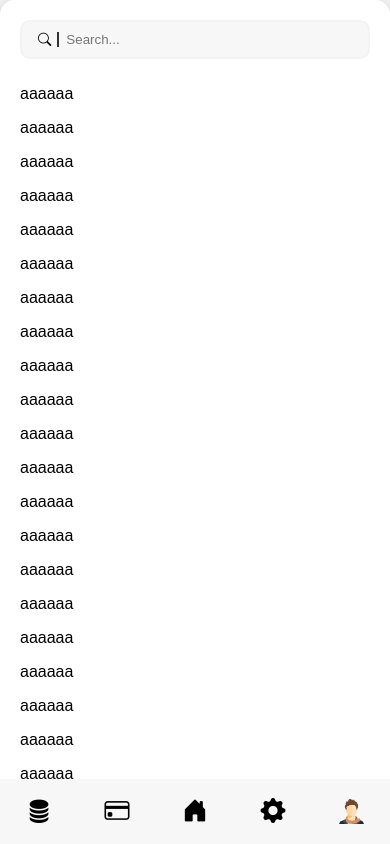
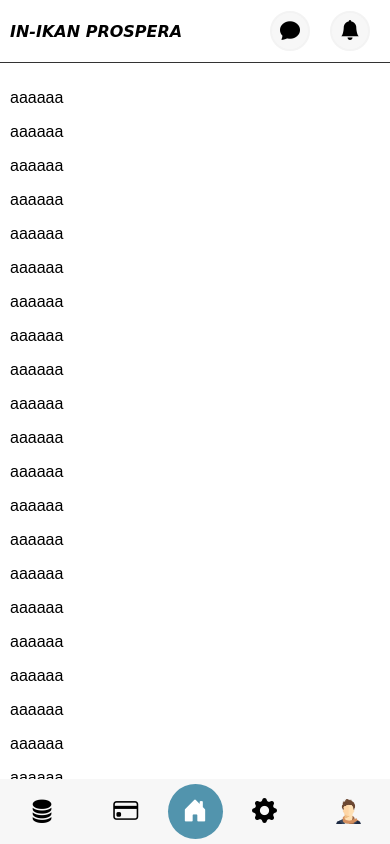
Before and after one commit to tipalsyahhh/tampilan-in-ikan, a plain HTML site: page home.html in a window 390 px wide. Drawn offline with nearby package versions, Linux system fonts and the light colour scheme.

Commit message:
fronend in-ikan

```diff
--- a/css/tampilan.css
+++ b/css/tampilan.css
@@ -16,10 +16,8 @@ body {
 
 .content {
     display: flex;
-    height: calc(100vh * 0.92 - 20px);
-    padding: 10px;
+    height: calc(100vh * 0.92);
     backdrop-filter: blur(6px) saturate(200%);
-    -webkit-backdrop-filter: blur(6px) saturate(200%);
     background-color: rgba(255, 255, 255, 0.52);
     box-shadow: 0 4px 30px rgb(0 0 0 / 33%);
     border-radius: 15px;
@@ -29,6 +27,8 @@ body {
     padding: 10px;
     width: 250px;
     background-color: aliceblue;
+    border-top-left-radius: 15px;
+    border-bottom-left-radius: 15px;
 }
 
 .judul {
@@ -82,17 +82,17 @@ body {
 }
 
 .wadah-isi {
-    padding: 10px;
     flex-grow: 1;
     overflow: hidden;
     background-color: #fff;
+    border-top-right-radius: 15px;
+    border-bottom-right-radius: 15px;
 }
 
 .navbar {
+    padding: 10px;
     display: flex;
     align-items: center;
-    width: 100%;
-    margin-bottom: 10px;
 }
 
 .menu-search {
@@ -162,30 +162,48 @@ body {
 }
 
 .isi {
-overflow-y: auto;
-max-height: 100vh;
+    overflow-y: auto;
+    max-height: 100vh;
+    padding: 10px;
+}
+
+.name {
+    display: none;
 }
 
 @media (max-width: 768px) {
     .container {
+        height: 100vh;
         width: 100%;
         position: fixed;
         background-color: #fff;
+        border-radius: 0;
     }
 
     .content {
         height: calc(100vh * 1 - 20px);
+        border-radius: 0;
     }
     .sidebar {
         display: none;
     }
 
-    .menu-search {
-        width: 100%;
+    .navbar {
+        border-bottom: 1px solid #333;
+        height: calc(100vh* 0.05);
     }
 
-    .menu-user {
+    .user,
+    .menu-search {
         display: none;
+    }
+
+    .name {
+        display: block;
+        font-weight: bold;
+        font-family: 'Forever Brush Script', cursive;
+        font-style: italic;
+        color: #000;
     }
 
     .fouter {
@@ -209,6 +227,14 @@ max-height: 100vh;
         justify-content: center;
     }
 
+    #home {
+        background-color: #5294ad;
+        border-radius: 50%;
+        width: 15px;
+        height: 15px;
+        color: #fff;
+    }
+
     .img-fouter {
         width: 25px;
         height: 25px;
--- a/home.html
+++ b/home.html
@@ -33,7 +33,11 @@
                             <input type="text" placeholder="Search...">
                         </form>
                     </div>
+                    <div class="name">
+                        <h4>IN-IKAN PROSPERA</h4>
+                    </div>
                     <div class="menu-user">
+                        <button class="notif"><i class="bi bi-chat-fill"></i></button>
                         <button class="notif"><i class="bi bi-bell-fill"></i></button>
                         <button class="user">
                             <img src="img/user.png" alt="image" class="img-user">
@@ -87,7 +91,7 @@
         <div class="fouter">
             <a href="#" class="link-fouter"><i class="bi bi-database-fill"></i></a><br>
             <a href="#" class="link-fouter"><i class="bi bi-credit-card"></i></a><br>
-            <a href="#" class="link-fouter"><i class="bi bi-house-door-fill"></i></a><br>
+            <a href="#" class="link-fouter" id="home"><i class="bi bi-house-door-fill"></i></a><br>
             <a href="#" class="link-fouter"><i class="bi bi-gear-fill"></i></a><br>
             <a href="#" class="link-fouter"><img src="img/user.png" alt="image" class="img-fouter"></a>
         </div>
```
